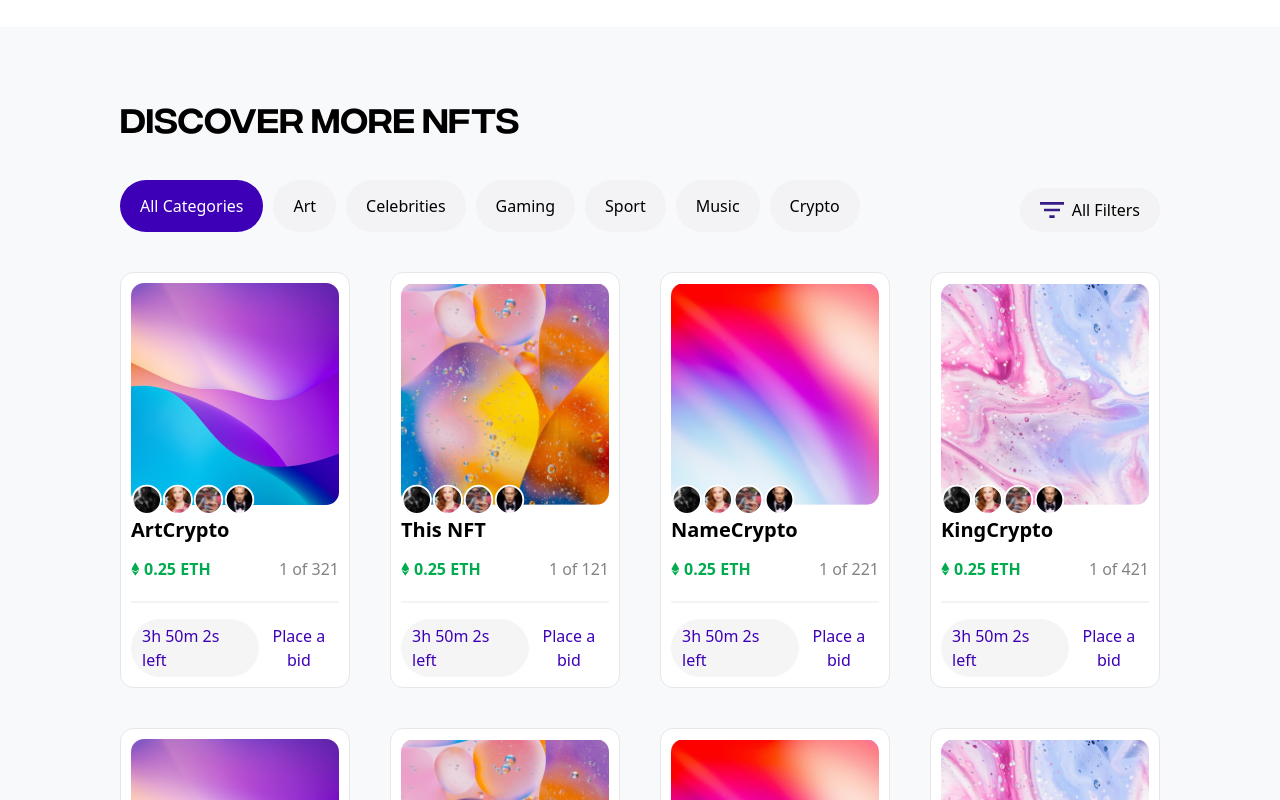
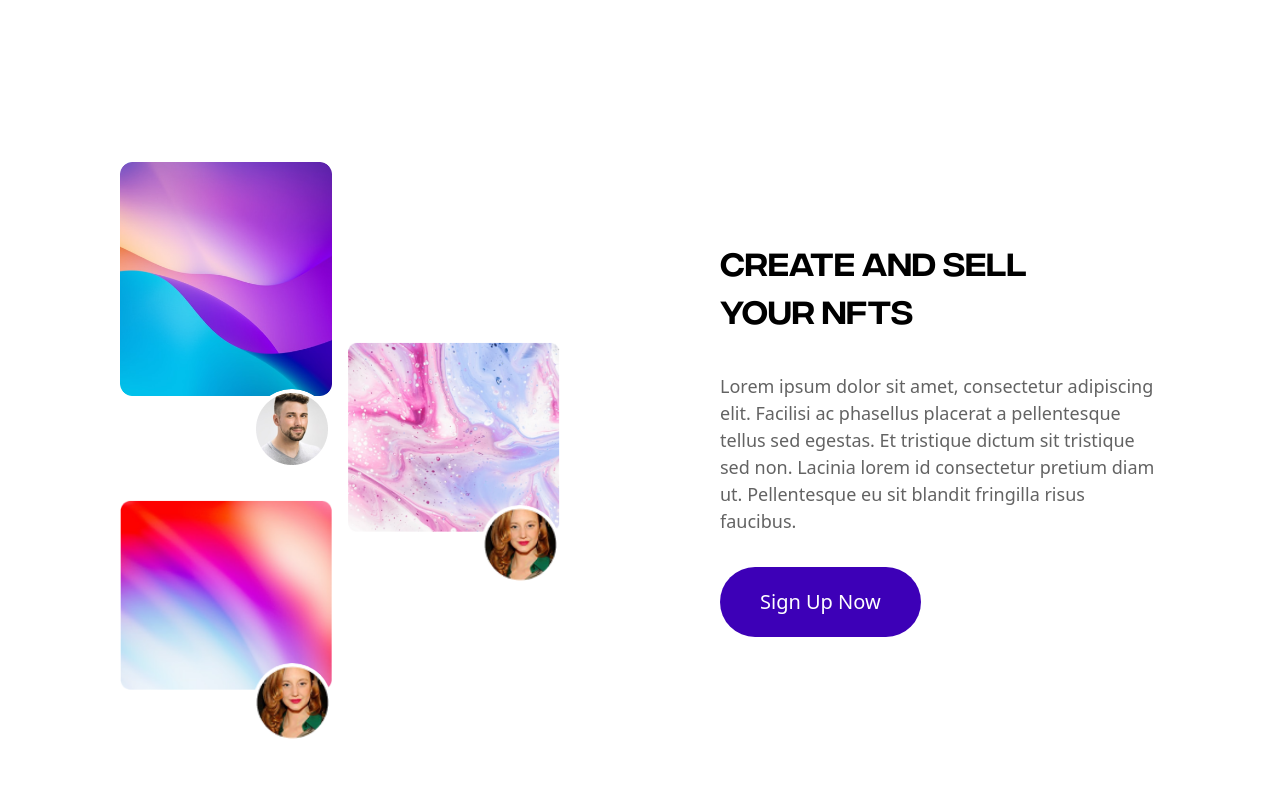
Before and after one commit to amin-ruhul/NFT-landing-page, a Next.js app: page / in a window 1280 px wide. Shown: the part 1140-1940 px from the top of the page. Built offline with nearby package versions, Linux system fonts and the light colour scheme.

Commit message:
Design account section

```diff
--- /dev/null
+++ b/components/data-display/account-section/index.jsx
@@ -0,0 +1,85 @@
+import PrimaryButton from "@/components/data-input/button/primary-btn";
+import Image from "next/image";
+import React from "react";
+
+function AccountSection() {
+  return (
+    <section className="px-[30px] lg:px-[120px] grid grid-cols-1 lg:grid-cols-2 items-center gap-[10rem] pb-[5.125rem] pt-[6.375rem]">
+      <div className="hidden lg:grid grid-cols-2 grid-rows-2 gap-[1rem] items-center">
+        <div className="w-full relative h-[300px]">
+          <Image
+            src="/assets/hero-1.png"
+            alt=""
+            fill
+            sizes="640px"
+            className="object-contain"
+          />
+          <div className="absolute z-50 bottom-[-40px] right-0">
+            <Image
+              src="/assets/user-1.png"
+              width={80}
+              height={80}
+              alt="user-1"
+              className="rounded-full"
+            />
+          </div>
+        </div>
+        <div className="row-span-2 relative w-full h-[214px]">
+          <Image
+            src="/assets/image-3.png"
+            fill
+            className="object-contain"
+            alt="image-3"
+            sizes="640px"
+          />
+          <div className="absolute z-50 bottom-[-40px] right-0">
+            <Image
+              src="/assets/user-2.png"
+              width={80}
+              height={80}
+              alt="user-1"
+              className="rounded-full"
+            />
+          </div>
+        </div>
+        <div className="relative w-full h-[214px]">
+          <Image
+            src="/assets/image-2.png"
+            fill
+            alt="image-2"
+            className="object-contain"
+            sizes="640px"
+          />
+
+          <div className="absolute z-50 bottom-[-40px] right-0">
+            <Image
+              src="/assets/user-2.png"
+              width={80}
+              height={80}
+              alt="user-1"
+              className="rounded-full"
+            />
+          </div>
+        </div>
+      </div>
+
+      <div>
+        <h3 className="text-[2rem] font-integral max-w-[20rem]">
+          Create and sell your NFTs
+        </h3>
+        <p className="text-[1.125rem] text-[#636363] max-w-[32.313rem] mt-[2.5rem] mb-[2rem]">
+          Lorem ipsum dolor sit amet, consectetur adipiscing elit. Facilisi ac
+          phasellus placerat a pellentesque tellus sed egestas. Et tristique
+          dictum sit tristique sed non. Lacinia lorem id consectetur pretium
+          diam ut. Pellentesque eu sit blandit fringilla risus faucibus.
+        </p>
+        <PrimaryButton
+          btnText="Sign Up Now"
+          className="text-[1.25rem] py-[1.25rem] px-[2.5rem]"
+        />
+      </div>
+    </section>
+  );
+}
+
+export default AccountSection;
--- a/pages/index.js
+++ b/pages/index.js
@@ -7,6 +7,7 @@ import Footer from "@/components/footer";
 import Branding from "@/components/data-display/branding";
 import FeaturedCard from "@/components/data-display/card/featured-card";
 import FeaturedSection from "@/components/data-display/featured-section";
+import AccountSection from "@/components/data-display/account-section";
 
 function Home() {
   return (
@@ -18,6 +19,7 @@ function Home() {
 
       <FeaturedSection />
       <div className="h-[70px]"></div>
+      <AccountSection />
       <MoreCryptoSection />
       <Footer />
     </>
```
Also changed, not shown: public/assets/user-1.png (added), public/assets/user-2.png (added).
